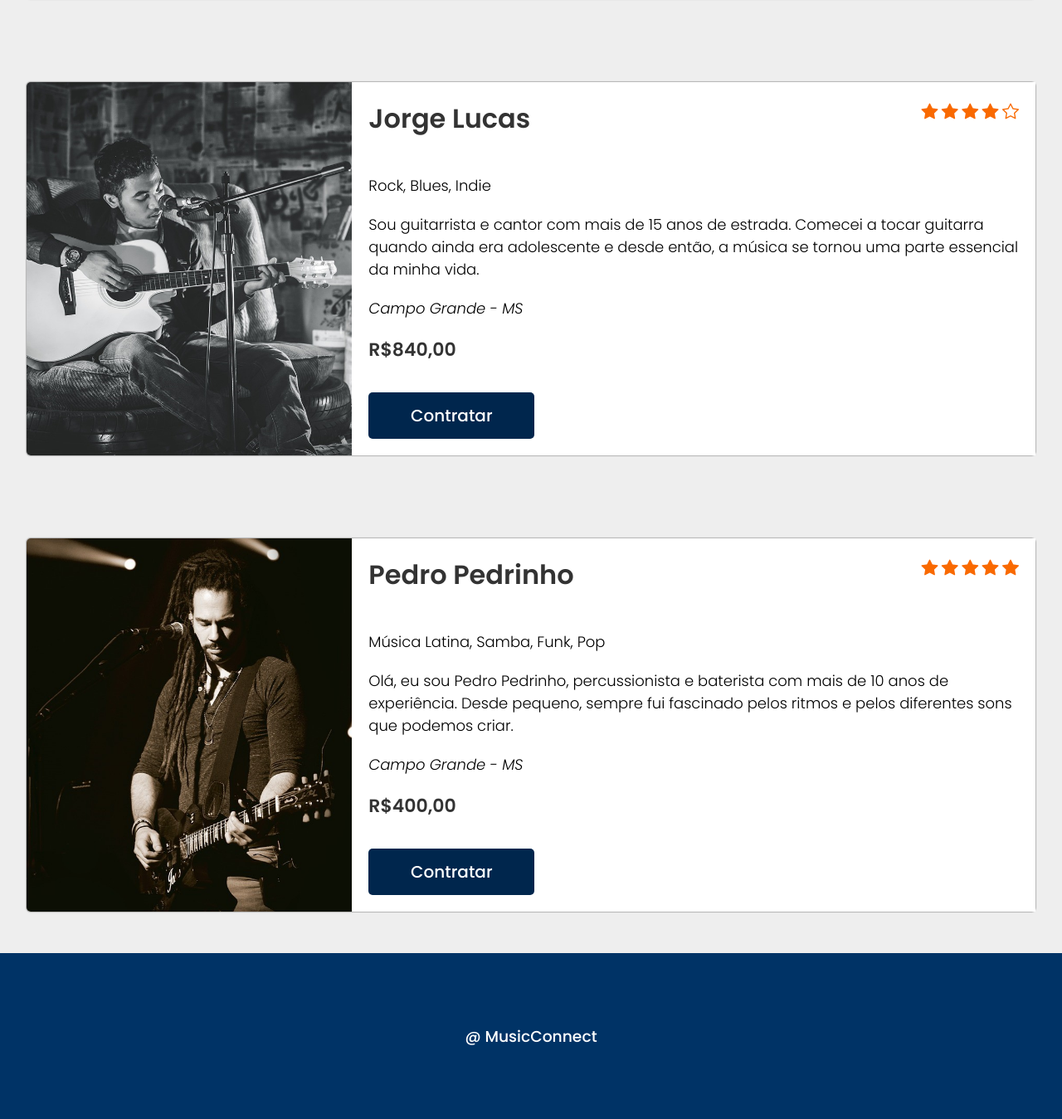
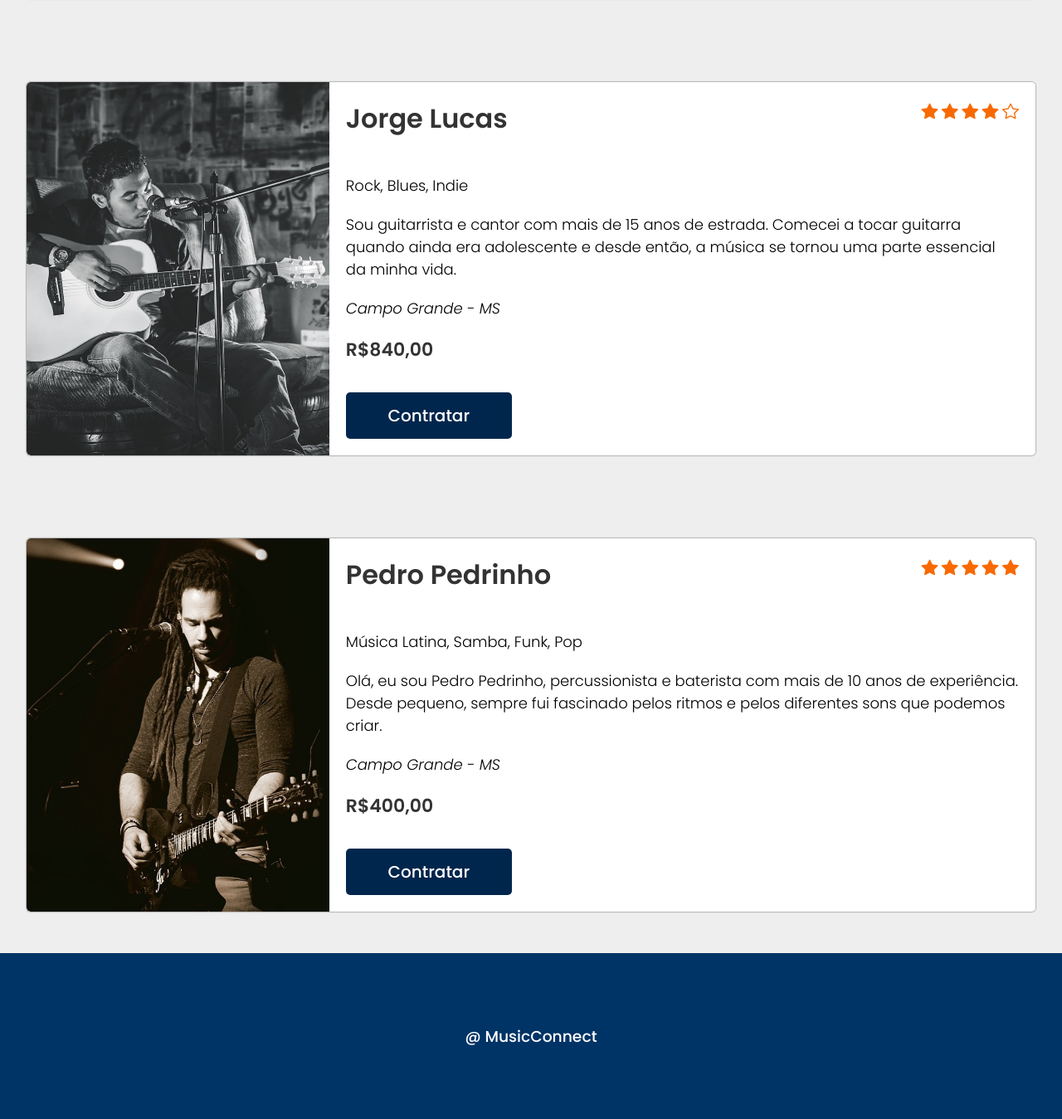
Before and after one commit to MusiConnect-com/MusiConnect, a PHP site: page /html/home-contratante.html in a window 1280 px wide. Shown: the part 1928-3277 px from the top of the page at 83% size. Run offline with PHP 8.4, Linux system fonts and the light colour scheme.

Commit message:
commit profile-items
Alteração no width dos perfis na home-contratante.

```diff
--- a/css/home-contratante.css
+++ b/css/home-contratante.css
@@ -741,6 +741,7 @@ main {
     justify-content: left;
     width: 100%;
     height: 450px;
+    overflow: hidden;
     margin-bottom: 50px;
     cursor:pointer;
     transition: .3s ease;
@@ -764,7 +765,7 @@ main {
 .profiles-items .content-img {
     display: flex;
     justify-content: center;
-    width: 400px;
+    width: 30%;
     height: 450px;
     overflow: hidden;
     border-radius: 5px 0 0 5px;
@@ -783,7 +784,7 @@ main {
     flex-direction: column;
     background-color: var(--white);
     padding: 20px;
-    width: 69%;
+    width: 70%;
     height: 100%;
     transition: .3s ease;
 }
```
